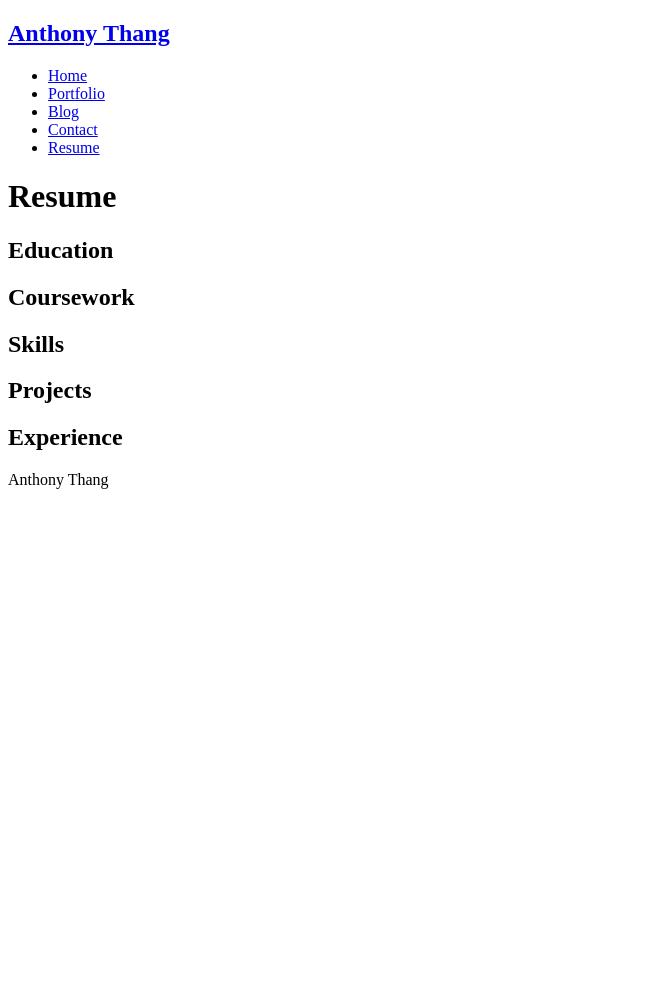
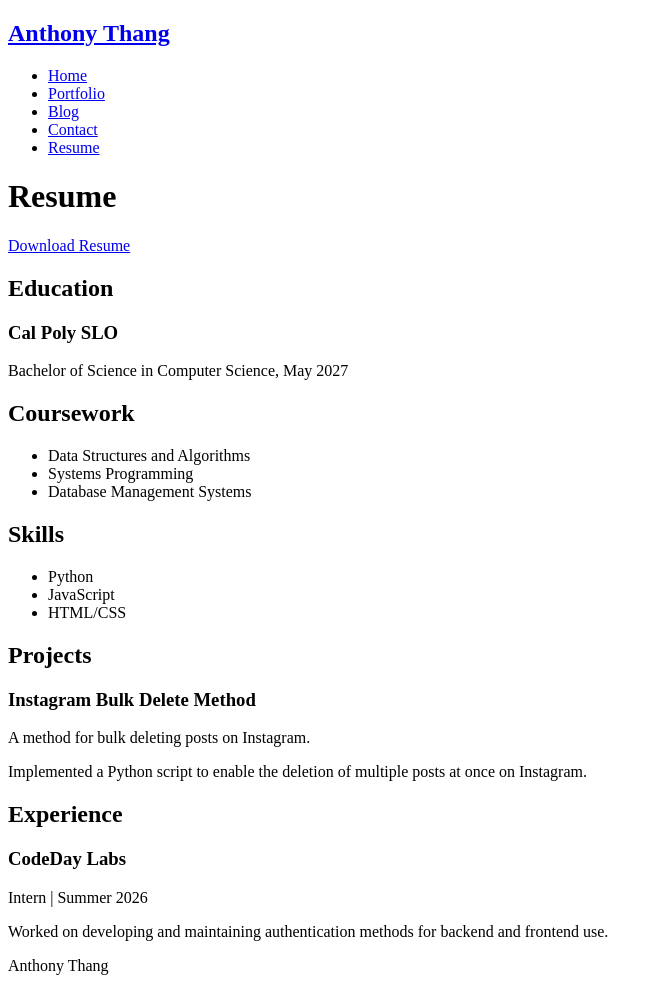
Before and after one commit to anthonythang1/anthonythang1.github.io, a plain HTML site: page resume.html in a window 1280 px wide. Shown: the whole page, without its empty margins (0-663 px from the left). Before the commit the page ends 800 px from the top, so only its background shows below. Drawn offline with Linux system fonts and the light colour scheme.

Commit message:
feat: added content for each resume block @ resume.html

```diff
--- a/resume.html
+++ b/resume.html
@@ -16,21 +16,46 @@
     </nav>
     <main>
       <h1 class="page-title">Resume</h1>
+      <a href="resume.pdf" download>Download Resume</a>
       <div class="resume">
         <section class="section">
           <h2 class="section-title">Education</h2>
+          <div class="entry">
+            <h3 class="entry-title">Cal Poly SLO</h3>
+            <p class="entry-info">Bachelor of Science in Computer Science, May 2027</p>
+          </div>
         </section>
         <section class="section">
           <h2 class="section-title">Coursework</h2>
+          <ul class="course-list">
+            <li>Data Structures and Algorithms</li>
+            <li>Systems Programming</li>
+            <li>Database Management Systems</li>
+          </ul>
         </section>
         <section class="section">
           <h2 class="section-title">Skills</h2>
+          <ul class="skill-list">
+            <li>Python</li>
+            <li>JavaScript</li>
+            <li>HTML/CSS</li>
+          </ul>
         </section>
         <section class="section">
           <h2 class="section-title">Projects</h2>
+          <div class="entry">
+            <h3 class="entry-title">Instagram Bulk Delete Method</h3>
+            <p class="entry-info">A method for bulk deleting posts on Instagram.</p>
+            <p class="entry-description">Implemented a Python script to enable the deletion of multiple posts at once on Instagram.</p>
+          </div>
         </section>
         <section class="section">
           <h2 class="section-title">Experience</h2>
+          <div class="entry">
+            <h3 class="entry-title">CodeDay Labs</h3>
+            <p class="entry-info">Intern | Summer 2026</p>
+            <p class="entry-description">Worked on developing and maintaining authentication methods for backend and frontend use.</p>
+          </div>
         </section>
       </div>
     </main>
```
